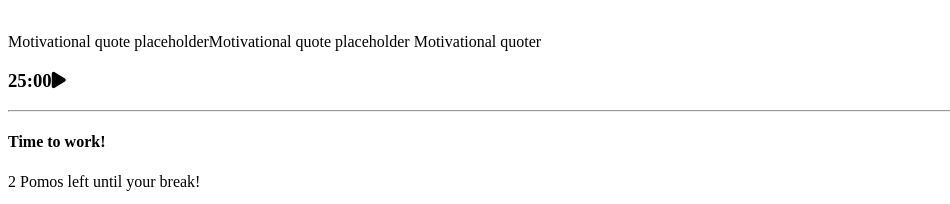
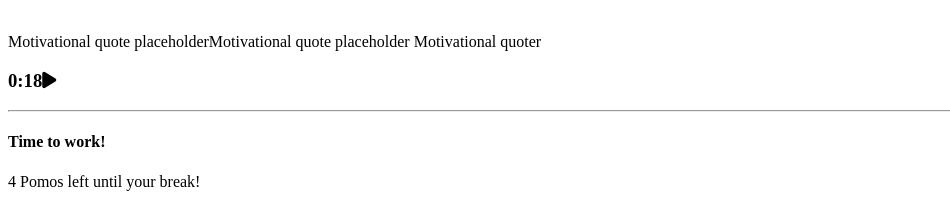
Before and after one commit to popoxta/pomodoro, a React (Vite) app: page / in a window 1280 px wide. Shown: the part 1114-1318 px from the top of the page, without its empty margins (0-950 px from the left). Built offline with nearby package versions, Linux system fonts and the light colour scheme; the HTML template or start-up script is replaced by a standard one.

Commit message:
Add messages for pomo completion

```diff
--- a/src/App.tsx
+++ b/src/App.tsx
@@ -1,13 +1,13 @@
 import Header from "./components/Header.tsx";
 import Tomato from "./components/Tomato.tsx";
-import Timer from "./components/Timer.tsx";
+import PomodoroTimer from "./components/PomodoroTimer.tsx";
 
 export default function App() {
     return (
         <main className={'h-screen bg-slate-50 flex flex-col place-items-center'}>
             <Header/>
             <Tomato/>
-            <Timer/>
+            <PomodoroTimer/>
         </main>
     )
 }
--- a/src/components/Timer.tsx
+++ b/src/components/PomodoroTimer.tsx
@@ -1,24 +1,47 @@
 import {useEffect, useState} from "react";
+import {Timer} from "../types/timer.ts";
 
 const ONE_SECOND: 1000 = 1000
 const ONE_MINUTE: number = 60 * ONE_SECOND
 
-const POMO_TIMES = {
-    WORK: (25 * ONE_MINUTE),
-    LONG_BREAK: (15 * ONE_MINUTE),
-    SHORT_BREAK: (5 * ONE_MINUTE)
+const POMO_TIMES: {
+    WORK: Timer,
+    LONG_BREAK: Timer,
+    SHORT_BREAK: Timer
+} = {
+    WORK: {
+        text: 'Time to work!',
+        time: (0.3 * ONE_MINUTE)
+    },
+    LONG_BREAK: {
+        text: 'Time for a long break!',
+        time: (0.2 * ONE_MINUTE)
+    },
+    SHORT_BREAK: {
+        text: 'Time to rest!',
+        time: (0.1 * ONE_MINUTE)
+    }
 }
 
-export default function Timer() {
-    const [timeRemaining, setTimeRemaining] = useState(POMO_TIMES.WORK)
-    const [pomosElapsed, setPomosElapsed] = useState(6)
+function calculatePomo(nextPomoCount: number): Timer {
+    return nextPomoCount === 7
+        ? POMO_TIMES.LONG_BREAK
+        : nextPomoCount % 2 !== 0
+            ? POMO_TIMES.SHORT_BREAK
+            : POMO_TIMES.WORK
+}
+
+export default function PomodoroTimer() {
+    const [timeRemaining, setTimeRemaining] = useState(POMO_TIMES.WORK.time)
+    const [pomosElapsed, setPomosElapsed] = useState(0)
     const [isPaused, setIsPaused] = useState(true)
 
     const formattedTimeRemaining: Date = new Date(timeRemaining)
     const minutes: string = String(formattedTimeRemaining.getMinutes())
     const seconds: string = String(formattedTimeRemaining.getSeconds()).padStart(2, "0")
 
-    console.log(`pomos elapsed : ${pomosElapsed}`)
+    const currentPomo: Timer = calculatePomo(pomosElapsed)
+    const pomosUntilBreak: number = 4 - Math.ceil((pomosElapsed) / 2);
 
     useEffect(() => {
         if (!isPaused && timeRemaining > 0) {
@@ -34,15 +57,7 @@ export default function Timer() {
         if (!isPaused) setIsPaused(true)
         const nextPomoCount: number = pomosElapsed === 7 ? 0 : pomosElapsed + 1
         setPomosElapsed(nextPomoCount)
-        setTimeRemaining(getNextPomo(nextPomoCount))
-    }
-
-    function getNextPomo(nextPomoCount: number): number {
-        return nextPomoCount === 7
-            ? POMO_TIMES.LONG_BREAK
-            : nextPomoCount % 2 !== 0
-                ? POMO_TIMES.SHORT_BREAK
-                : POMO_TIMES.WORK
+        setTimeRemaining(calculatePomo(nextPomoCount).time)
     }
 
     const togglePause = () => setIsPaused(!isPaused)
@@ -60,8 +75,13 @@ export default function Timer() {
             </div>
             <hr className={'w-64 h-0.5 border-slate-300 my-5'}/>
             <div className={'text-center'}>
-                <h4 className={'text-2xl font-bold text-slate-900'}>Time to work!</h4>
-                <p className={'text-slate-900'}>2 Pomos left until your break!</p>
+                <h4 className={'text-2xl font-bold text-slate-900'}>{currentPomo.text}</h4>
+                <p className={'text-slate-900'}>
+                    {pomosUntilBreak > 0
+                        ? `${pomosUntilBreak} Pomos left until your break!`
+                        : 'Enjoy your well-deserved long break!'
+                    }
+                </p>
             </div>
         </section>
     )
```
